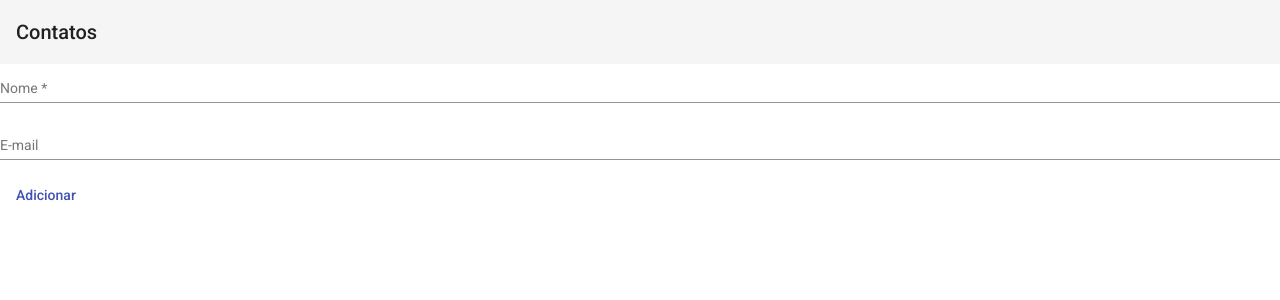
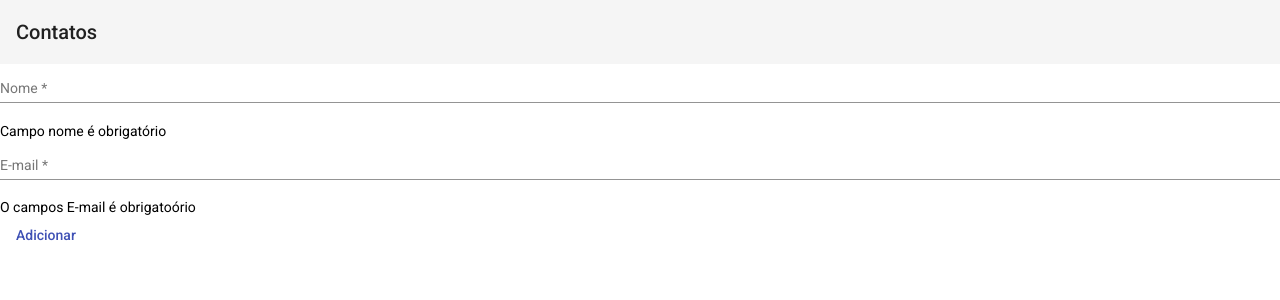
Before and after one commit to guilhermendes/app-agenda, an Angular app: page / in a window 1280 px wide. Shown: the top 300 px of the page. Built offline with nearby package versions, Linux system fonts and the light colour scheme.

Commit message:
129. Trabalhando com validações no formulário

```diff
--- a/src/app/contato/contato.component.html
+++ b/src/app/contato/contato.component.html
@@ -7,13 +7,24 @@
 
   <mat-form-field class="full-width">
     <mat-label>Nome</mat-label>
+
     <input matInput formControlName="nome" placeholder="Digite seu nome">
+
   </mat-form-field>
+  <div *ngIf="formulario.controls.nome.errors">
+    <div *ngIf="formulario.controls.nome.errors.required">Campo nome é obrigatório</div>
+  </div>
 
   <mat-form-field class="full-width">
     <mat-label>E-mail</mat-label>
     <input matInput formControlName="email" placeholder="Digite seu e-mail">
+
+
   </mat-form-field>
+  <div *ngIf="formulario.controls.email.errors">
+    <div *ngIf="formulario.controls.email.errors.required"> O campos E-mail é obrigatoório</div>
+    <div *ngIf="formulario.controls.email.errors.email"> E-mail Invalido</div>
+  </div>
 
   <button mat-button color="primary">Adicionar</button>
 
--- a/src/app/contato/contato.component.ts
+++ b/src/app/contato/contato.component.ts
@@ -23,12 +23,17 @@ export class ContatoComponent implements OnInit {
   ngOnInit(): void {
     this.formulario = this.fb.group({
       nome: ['', Validators.required],
-      email: ['', Validators.email]
+      email: ['', [Validators.email, Validators.required]]
     })
   }
 
   submit(){
-    console.log(this.formulario.value);
+
+    const erroNomeRequired = this.formulario.controls.nome.errors.required
+    const erroEmailInvalido  = this.formulario.controls.email.errors.email
+
+    console.log('erroNomeRequired:', erroNomeRequired);
+    console.log('erroEmailInvalido:', erroEmailInvalido);
 
     /*this.service.save(c).subscribe(responta =>{
       console.log(responta)
--- a/tsconfig.json
+++ b/tsconfig.json
@@ -5,7 +5,7 @@
     "baseUrl": "./",
     "outDir": "./dist/out-tsc",
     "forceConsistentCasingInFileNames": true,
-    "strict": true,
+    "strict": false,
     "noImplicitReturns": true,
     "noFallthroughCasesInSwitch": true,
     "sourceMap": true,
```
